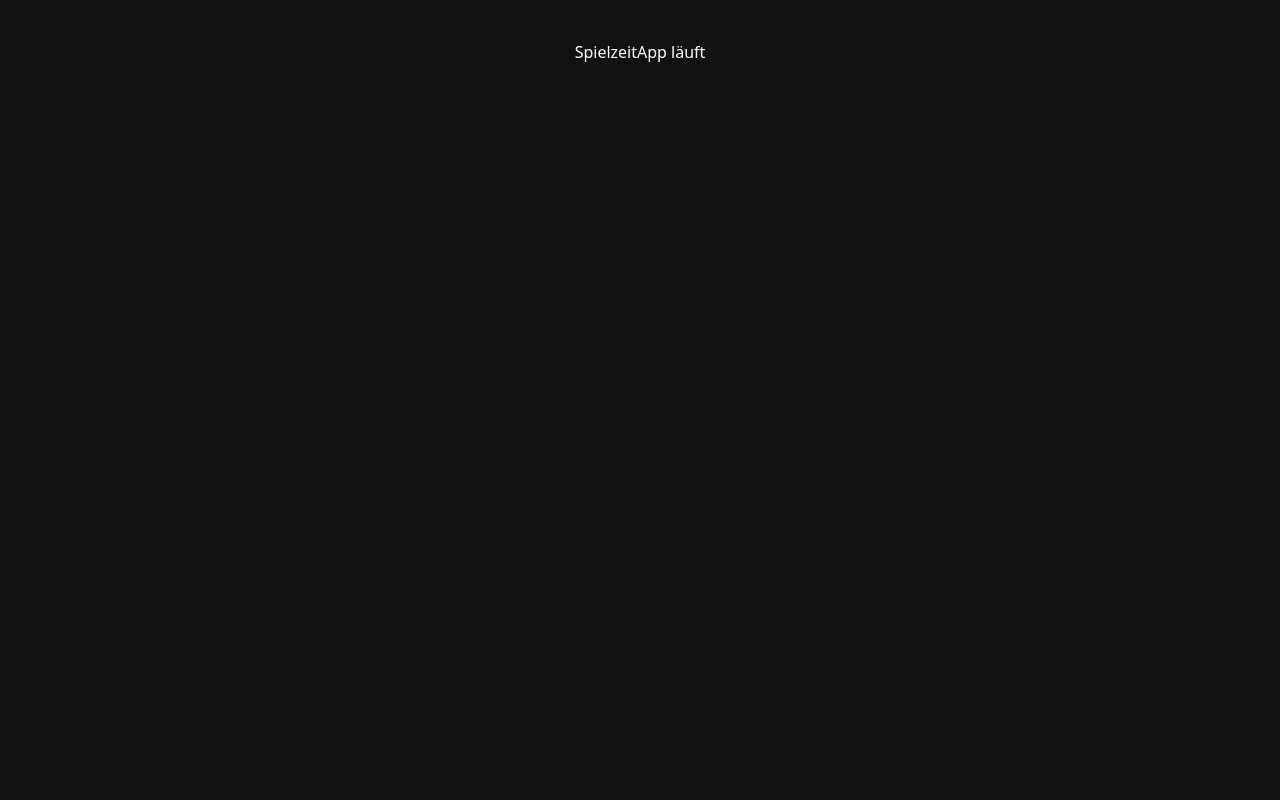
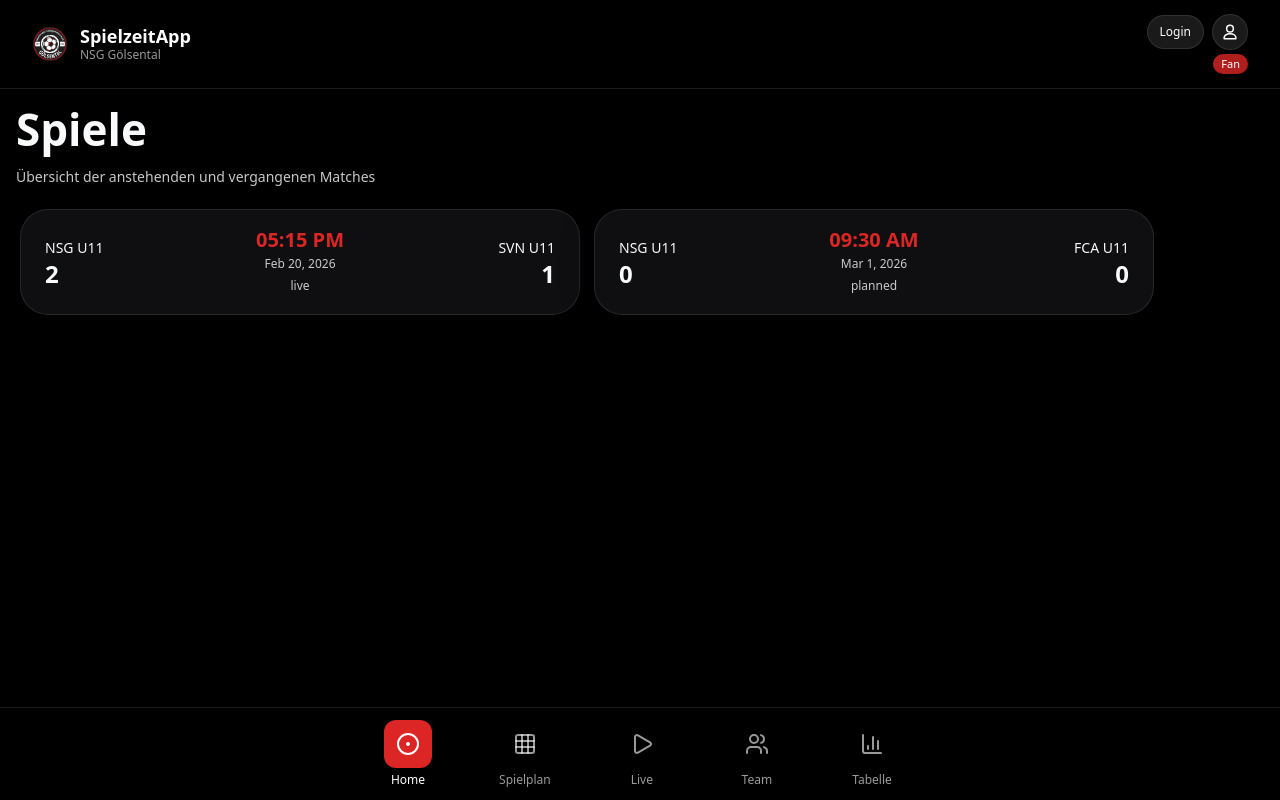
Before and after one commit to spielzeitapp/spielzeitapp, a React (Vite) app: page / in a window 1280 px wide. Built offline with nearby package versions, Linux system fonts and the light colour scheme.

Commit message:
restore router after deploy test

```diff
--- a/src/app/App.tsx
+++ b/src/app/App.tsx
@@ -1,7 +1,53 @@
-export default function App() {
+import React, { Component, ErrorInfo, ReactNode } from 'react';
+import { Route, Routes } from 'react-router-dom';
+import { AppLayout } from './layout/AppLayout';
+import { RoleProvider } from './role/RoleContext';
+import { HomePage } from '../pages/HomePage';
+import { SchedulePage } from '../pages/SchedulePage';
+import { MatchDetailPage } from '../pages/MatchDetail/MatchDetailPage';
+import { LivePage } from '../pages/LivePage';
+import { TeamPage } from '../pages/TeamPage';
+
+const FALLBACK = (
+  <div style={{ padding: 20, color: '#fff' }}>App lädt…</div>
+);
+
+class AppErrorBoundary extends Component<
+  { children: ReactNode },
+  { hasError: boolean }
+> {
+  state = { hasError: false };
+
+  static getDerivedStateFromError(): { hasError: boolean } {
+    return { hasError: true };
+  }
+
+  componentDidCatch(error: Error, errorInfo: ErrorInfo): void {
+    console.error('AppErrorBoundary', error, errorInfo);
+  }
+
+  render(): ReactNode {
+    if (this.state.hasError) {
+      return FALLBACK;
+    }
+    return this.props.children;
+  }
+}
+
+export default function App(): React.ReactElement {
   return (
-    <div style={{ padding: 40, color: 'white' }}>
-      SpielzeitApp läuft
-    </div>
+    <AppErrorBoundary>
+      <RoleProvider>
+        <Routes>
+          <Route element={<AppLayout />}>
+            <Route path="/" element={<HomePage />} />
+            <Route path="schedule" element={<SchedulePage />} />
+            <Route path="match/:id" element={<MatchDetailPage />} />
+            <Route path="live/:id" element={<LivePage />} />
+            <Route path="team" element={<TeamPage />} />
+          </Route>
+        </Routes>
+      </RoleProvider>
+    </AppErrorBoundary>
   );
 }
--- a/src/main.tsx
+++ b/src/main.tsx
@@ -1,10 +1,19 @@
 import React from 'react';
 import ReactDOM from 'react-dom/client';
+import { BrowserRouter } from 'react-router-dom';
 import App from './app/App';
 import './index.css';
+import { SessionProvider } from './auth/useSession';
+import { AuthProvider } from './auth/AuthProvider';
 
 ReactDOM.createRoot(document.getElementById('root')!).render(
   <React.StrictMode>
-    <App />
+    <BrowserRouter>
+      <AuthProvider>
+        <SessionProvider>
+          <App />
+        </SessionProvider>
+      </AuthProvider>
+    </BrowserRouter>
   </React.StrictMode>,
 );
```
